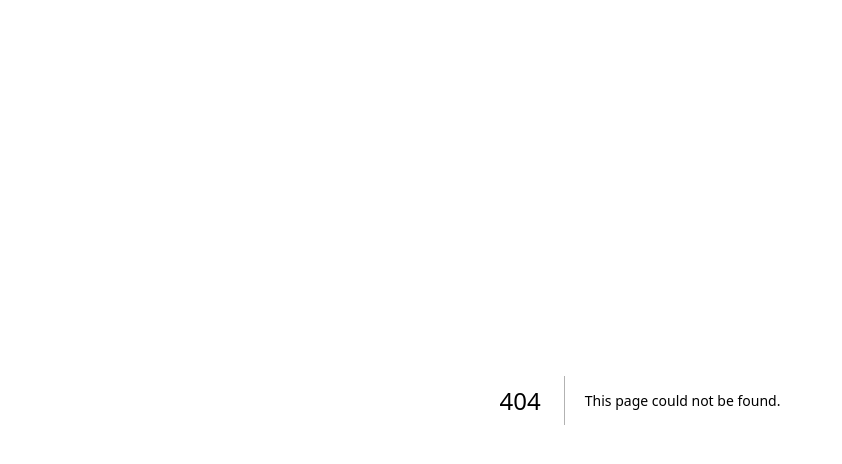
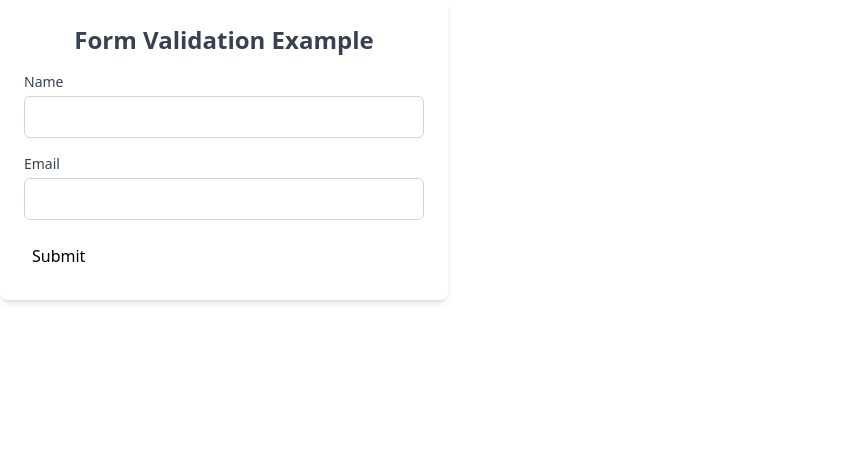
Before and after one commit to Mojakun/try-react19, a Next.js app: page /form-validation in a window 1280 px wide. Before the commit this address had no page. Shown: the top 464 px of the page, without its empty margins (0-842 px from the left). Built offline with nearby package versions, Linux system fonts and the light colour scheme.

Commit message:
make-validation

```diff
--- /dev/null
+++ b/app/form-validation/page.tsx
@@ -0,0 +1,89 @@
+"use client";
+
+import { Container } from "@/components/Container";
+import { SubmitButton } from "@/components/SubmitButton";
+import { SubmittingButton } from "@/components/SubmittingButton";
+import { useActionState } from "react";
+
+type FormState = {
+  success: boolean;
+  errors?: Record<string, string>;
+};
+function validateFormData(formData: FormData): Record<string, string> {
+  const data = Object.fromEntries(formData.entries());
+  const errors: Record<string, string> = {};
+
+  if (!data.name) errors.name = "Name is required.";
+  if (!data.email) errors.email = "Email is required.";
+
+  return errors;
+}
+
+export default function FormValidation() {
+  async function handleSubmit(
+    _state: FormState | null,
+    formData: FormData
+  ): Promise<FormState> {
+    const errors = validateFormData(formData);
+
+    if (Object.keys(errors).length > 0) {
+      return { success: false, errors };
+    }
+    return new Promise<FormState>((resolve) => {
+      setTimeout(() => resolve({ success: true }), 2000);
+    });
+  }
+  const [state, formAction, isPending] = useActionState<FormState, FormData>(
+    handleSubmit,
+    { success: false }
+  );
+
+  const errors = state?.errors || {};
+
+  return (
+    <Container>
+      <form
+        action={formAction}
+        className="w-full max-w-md bg-white shadow-md rounded-lg p-6 space-y-4"
+      >
+        <h1 className="text-2xl font-semibold text-gray-700 text-center">
+          Form Validation Example
+        </h1>
+        <div>
+          <label className="block text-sm font-medium text-gray-700 mb-1">
+            Name
+          </label>
+          <input
+            type="text"
+            name="name"
+            className={`w-full border rounded-md p-2 focus:ring-2 focus:outline-none ${
+              errors.name ? "border-red-500" : "border-gray-300"
+            }`}
+          />
+          {errors.name && (
+            <p className="text-red-500 text-sm mt-1">{errors.name}</p>
+          )}
+        </div>
+        <div>
+          <label className="block text-sm font-medium text-gray-700 mb-1">
+            Email
+          </label>
+          <input
+            type="email"
+            name="email"
+            className={`w-full border rounded-md p-2 focus:ring-2 focus:outline-none ${
+              errors.email ? "border-red-500" : "border-gray-300"
+            }`}
+          />
+          {errors.email && (
+            <p className="text-red-500 text-sm mt-1">{errors.email}</p>
+          )}
+        </div>
+        {isPending ? <SubmittingButton /> : <SubmitButton />}
+        {state?.success && (
+          <p className="text-green-500">Form submitted successfully!</p>
+        )}
+      </form>
+    </Container>
+  );
+}
```
